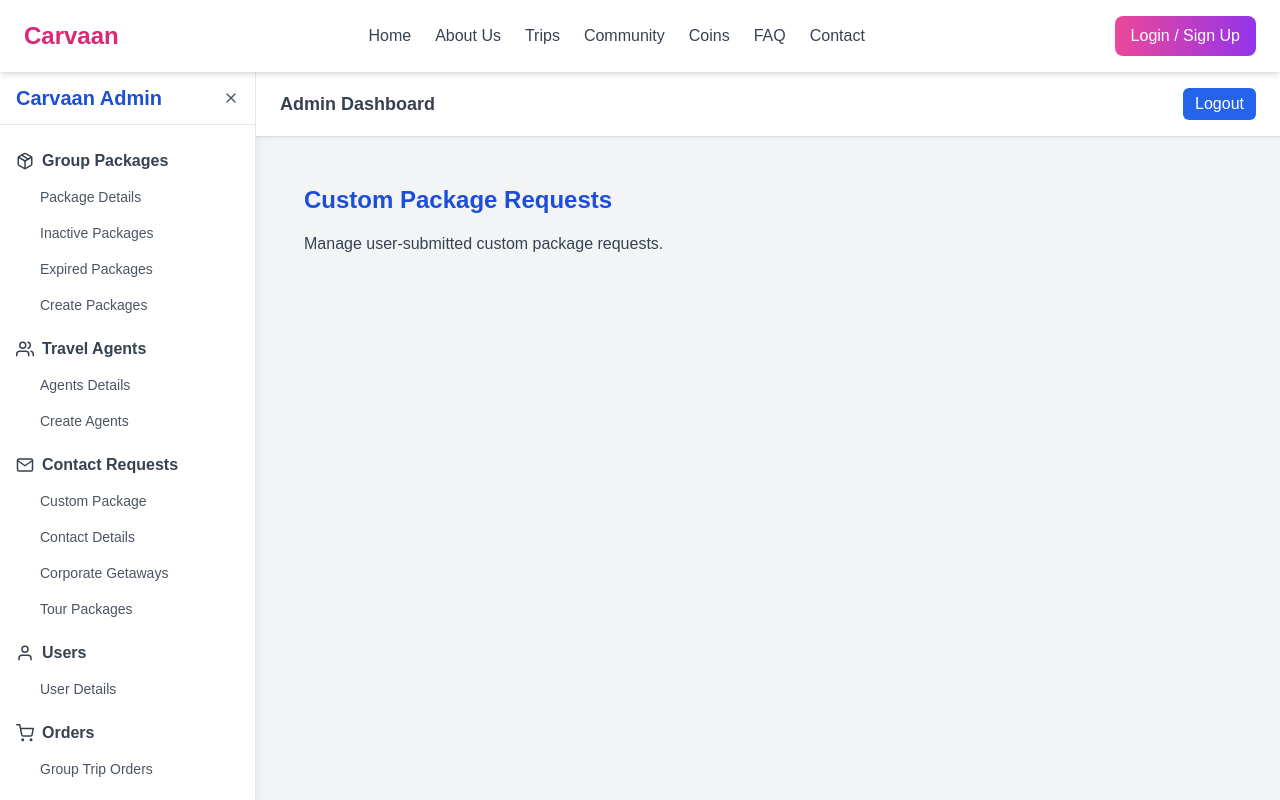
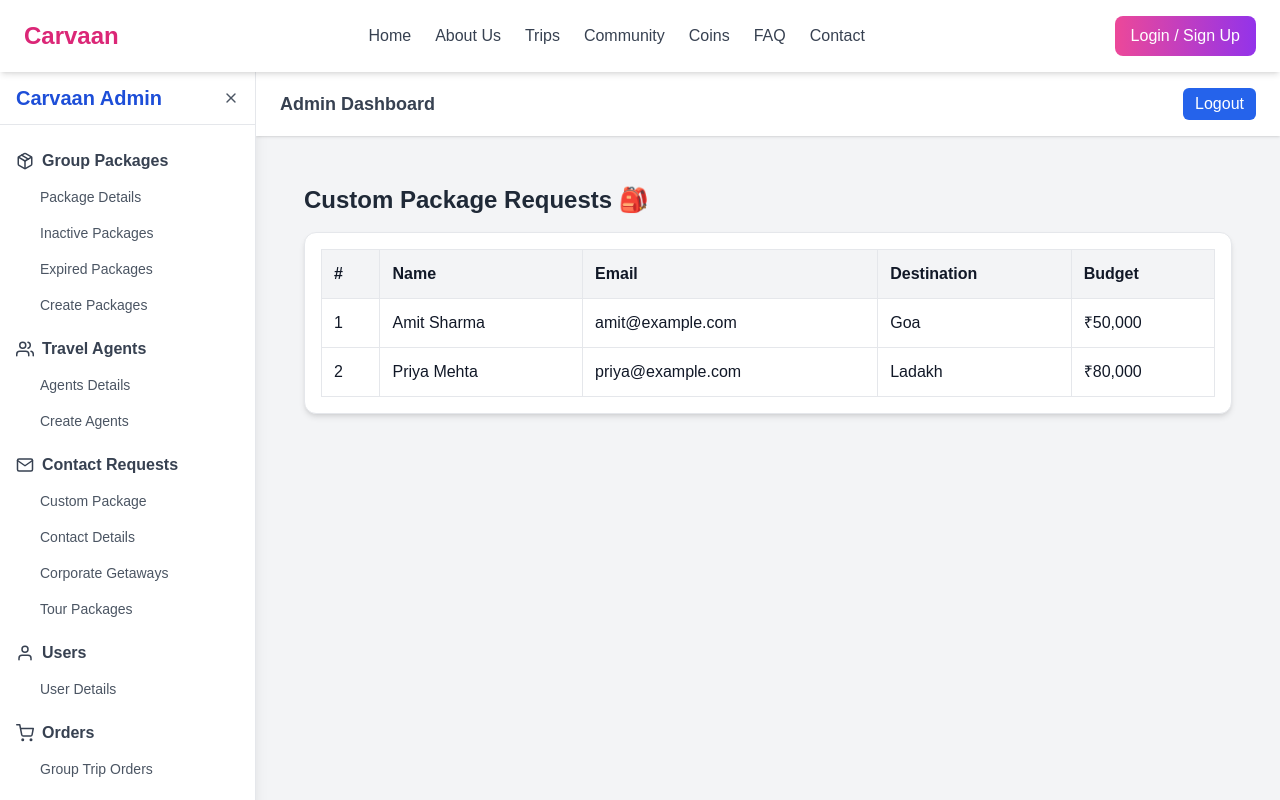
Before and after one commit to carvaangurgaon1/carvaan-website, a Next.js app: page /admin/contact-requests/custom-package in a window 1280 px wide. Shown: the top 800 px of the page. Built offline with nearby package versions, Linux system fonts and the light colour scheme.

Commit message:
Update page.tsx

```diff
--- a/app/admin/contact-requests/custom-package/page.tsx
+++ b/app/admin/contact-requests/custom-package/page.tsx
@@ -1,8 +1,38 @@
-export default function Page() {
+"use client";
+
+export default function CustomPackagesPage() {
+  const data = [
+    { name: "Amit Sharma", email: "amit@example.com", destination: "Goa", budget: "₹50,000" },
+    { name: "Priya Mehta", email: "priya@example.com", destination: "Ladakh", budget: "₹80,000" },
+  ];
+
   return (
     <div className="p-6">
-      <h1 className="text-2xl font-bold mb-4 text-blue-700">Custom Package Requests</h1>
-      <p className="text-gray-700">Manage user-submitted custom package requests.</p>
+      <h1 className="text-2xl font-semibold text-gray-800 mb-4">Custom Package Requests 🎒</h1>
+      <div className="bg-white p-4 rounded-xl shadow-md border">
+        <table className="w-full border-collapse">
+          <thead>
+            <tr className="bg-gray-100 text-left">
+              <th className="p-3 border">#</th>
+              <th className="p-3 border">Name</th>
+              <th className="p-3 border">Email</th>
+              <th className="p-3 border">Destination</th>
+              <th className="p-3 border">Budget</th>
+            </tr>
+          </thead>
+          <tbody>
+            {data.map((item, i) => (
+              <tr key={i} className="hover:bg-gray-50">
+                <td className="p-3 border">{i + 1}</td>
+                <td className="p-3 border">{item.name}</td>
+                <td className="p-3 border">{item.email}</td>
+                <td className="p-3 border">{item.destination}</td>
+                <td className="p-3 border">{item.budget}</td>
+              </tr>
+            ))}
+          </tbody>
+        </table>
+      </div>
     </div>
   );
 }
```
